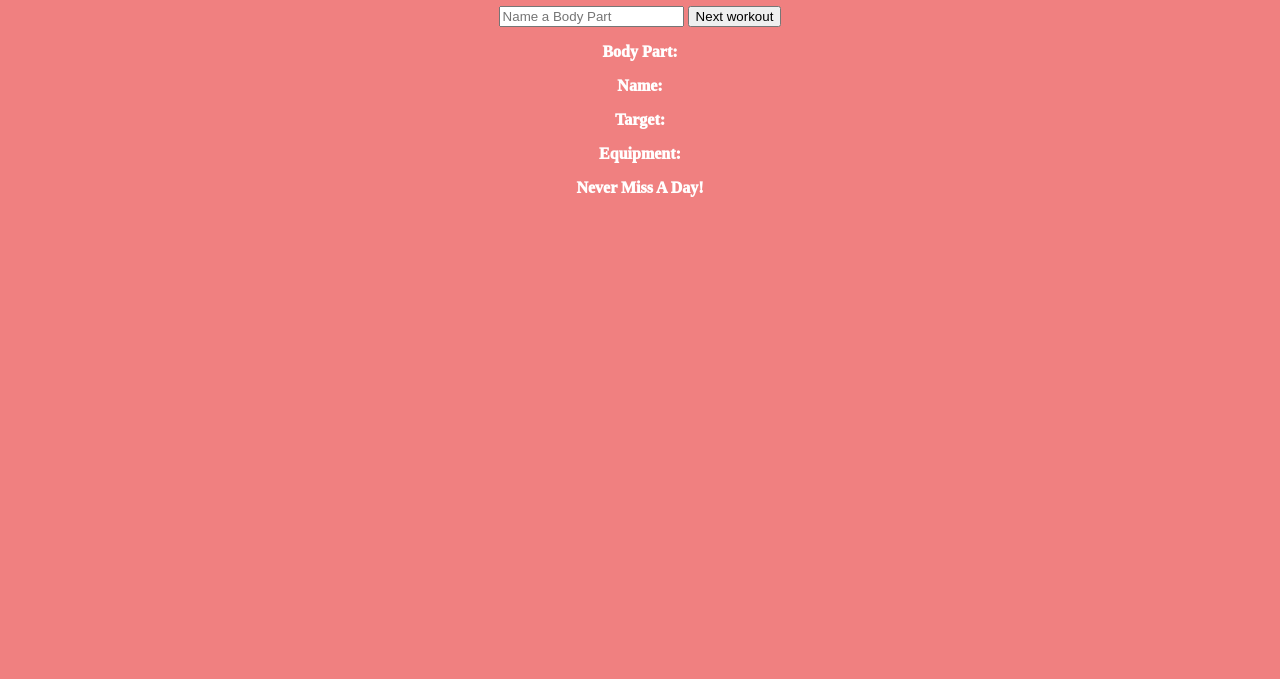
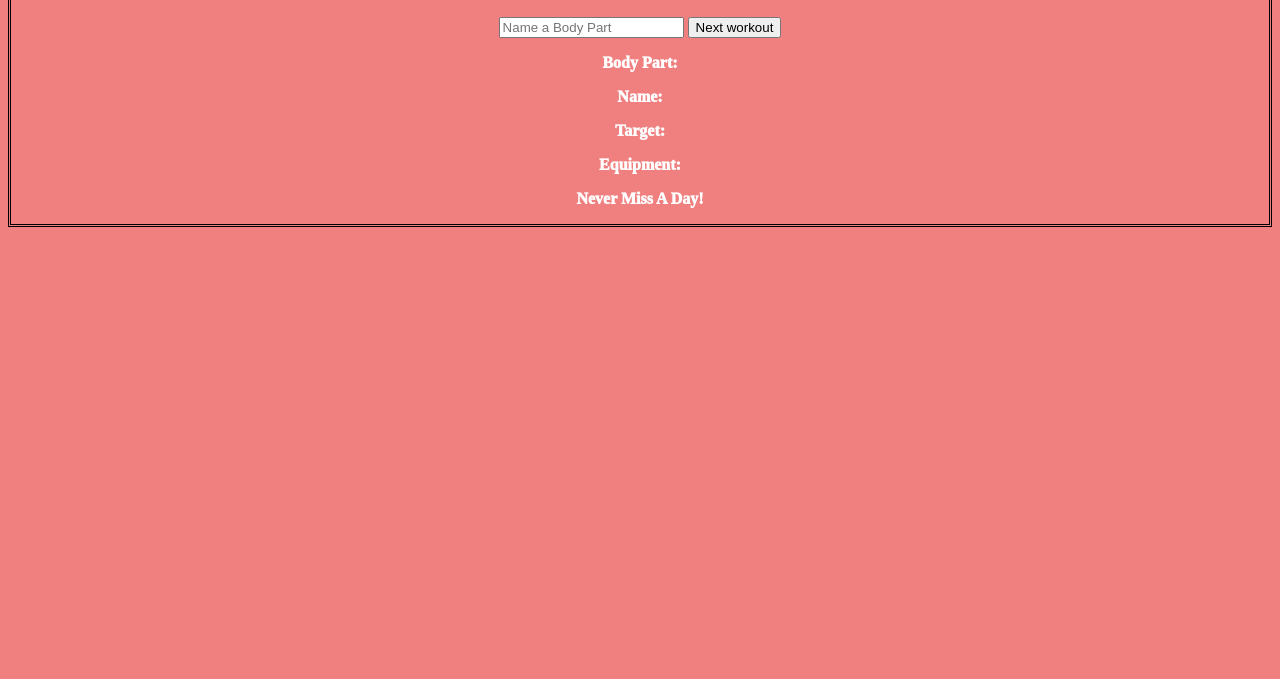
Before and after one commit to brittmyar/Workout-Generator, a plain HTML site: page index.html in a window 1280 px wide. Shown: the part 121-800 px from the top of the page. Drawn offline with nearby package versions, Linux system fonts and the light colour scheme.

Commit message:
added additional css

```diff
--- a/style.css
+++ b/style.css
@@ -1,6 +1,7 @@
 body {
     background-color: lightcoral;
     text-align:center;
+    border-style: double;
 }
 
 h1 {
```
Also changed, not shown: 1 other file.
